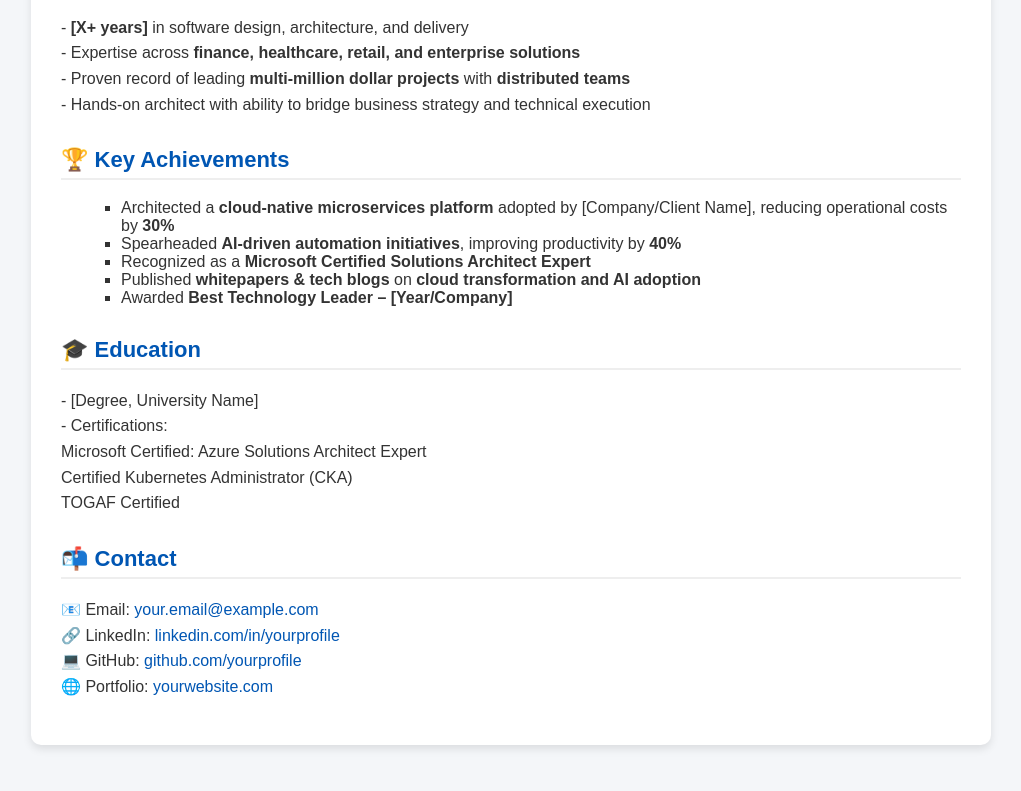
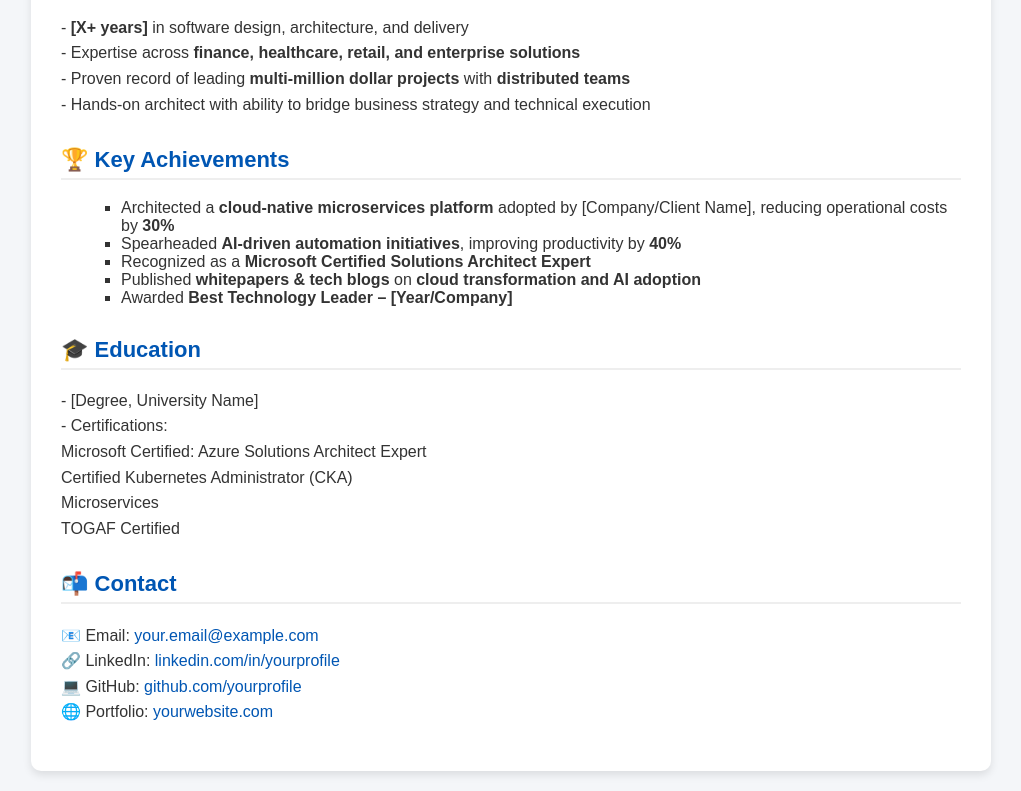
Before and after one commit to vinodkumarjakkanagari/myPage, a plain HTML site: page Index.html in a window 1280 px wide. Shown: the part 573-1364 px from the top of the page, without its empty margins (129-1150 px from the left). Before the commit the page ends 1338 px from the top, so only its background shows below. Drawn offline with Linux system fonts and the light colour scheme.

Commit message:
testCommit

```diff
--- a/Index.html
+++ b/Index.html
@@ -84,6 +84,7 @@
         - Certifications:<br>
         Microsoft Certified: Azure Solutions Architect Expert<br>
         Certified Kubernetes Administrator (CKA)<br>
+        Microservices<br>
         TOGAF Certified</p>
 
         <h2>📬 Contact</h2>
```
